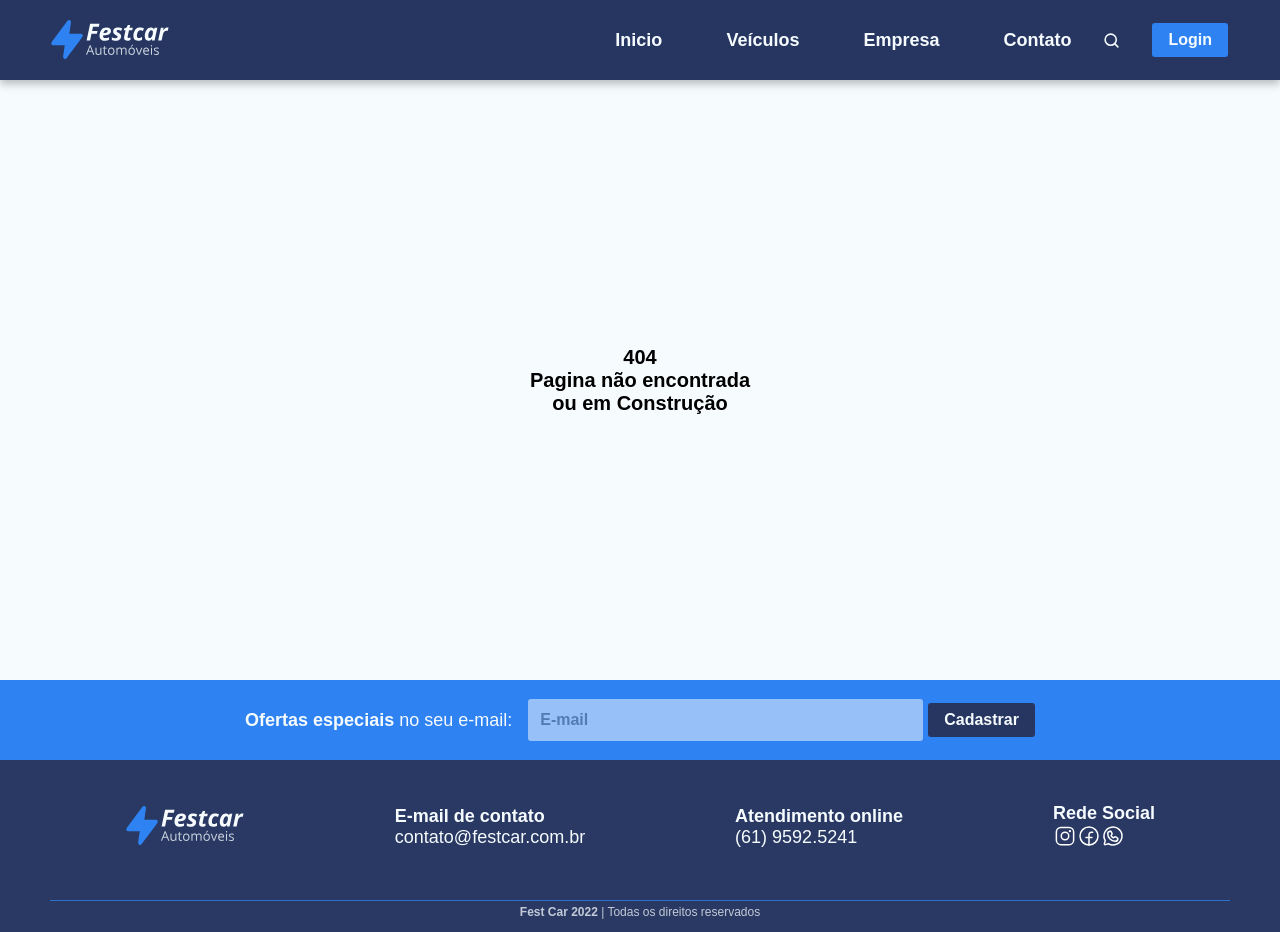
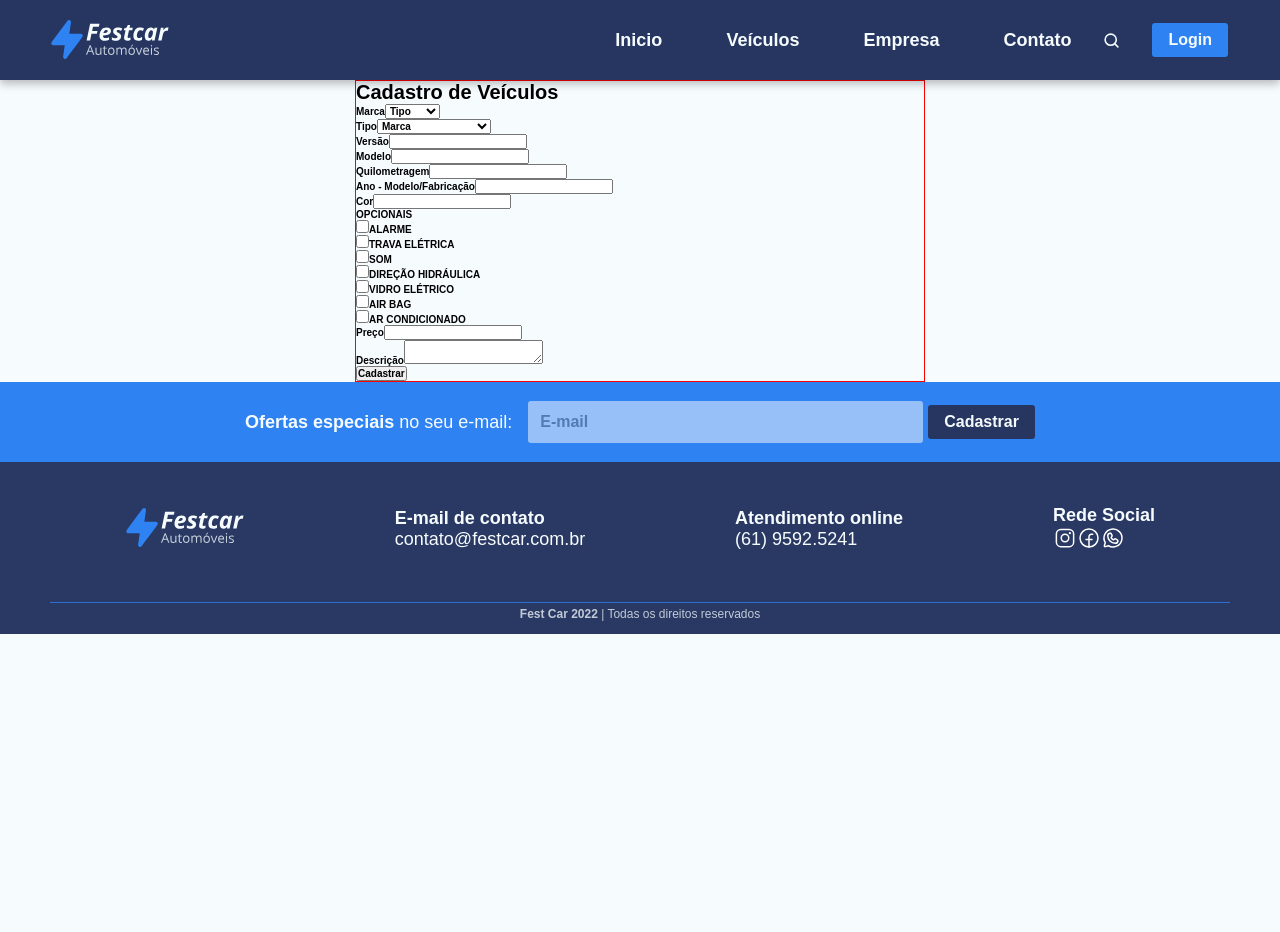
Before and after one commit to 3ddybr/car_next_v2, a Next.js app: page /veiculos in a window 1280 px wide. Before the commit this address had no page. After the commit the page ends 800 px from the top, so only its background shows below. Built offline with nearby package versions, Linux system fonts and the light colour scheme.

Commit message:
pg veiculos parcial

```diff
--- a/src/pages/api/hello.ts
+++ /dev/null
@@ -1,13 +0,0 @@
-// Next.js API route support: https://nextjs.org/docs/api-routes/introduction
-import type { NextApiRequest, NextApiResponse } from 'next'
-
-type Data = {
-  name: string
-}
-
-export default function handler(
-  req: NextApiRequest,
-  res: NextApiResponse<Data>
-) {
-  res.status(200).json({ name: 'John Doe' })
-}
--- /dev/null
+++ b/src/pages/veiculos/index.tsx
@@ -0,0 +1,146 @@
+import { useForm } from "react-hook-form";
+import { SelectTipos } from "../../components/SelectTipos";
+import { dataMarcas } from "../../utils/dataMarcas";
+import { dataTiposCarros } from "../../utils/dataTipoCarros";
+import {
+  VeiculosContainer,
+  VeiculosContent,
+  VeiculosOpcionais,
+} from "./styles";
+
+export default function Veiculos() {
+  const {
+    register,
+    handleSubmit,
+    control,
+    formState: { errors },
+  } = useForm({
+    // resolver: yupResolver(schema),
+  });
+
+  const handleSubmitForm = (event: any) => {
+    return console.log(event);
+  };
+  return (
+    <VeiculosContainer>
+      <VeiculosContent>
+        <main>
+          <h1>Cadastro de Veículos</h1>
+          <div>
+            <section>
+              <label>Marca</label>
+              <SelectTipos
+                dataOptions={dataTiposCarros}
+                control={control}
+                name="type"
+              />
+            </section>
+            <section>
+              <label>Tipo</label>
+              <SelectTipos
+                dataOptions={dataMarcas}
+                control={control}
+                name="brand"
+              />
+            </section>
+            <section>
+              <label>Versão</label>
+              <input type="text" />
+            </section>
+            <section>
+              <label>Modelo</label>
+              <input type="text" />
+            </section>
+            <section>
+              <label>Quilometragem</label>
+              <input type="text" />
+            </section>
+            <section>
+              <label>Ano - Modelo/Fabricação</label>
+              <input type="text" />
+            </section>
+            <section>
+              <label>Cor</label>
+              <input type="text" />
+            </section>
+          </div>
+
+          <VeiculosOpcionais>
+            <legend>OPCIONAIS</legend>
+            <div>
+              <section>
+                <input
+                  type="checkbox"
+                  id="alarme"
+                  {...register("opcionais.alarme")}
+                />
+                <label>ALARME</label>
+              </section>
+              <section>
+                <input
+                  type="checkbox"
+                  id="trava-eletrica"
+                  {...register("opcionais.trava_eletrica")}
+                />
+                <label>TRAVA ELÉTRICA</label>
+              </section>
+              <section>
+                <input
+                  type="checkbox"
+                  id="som"
+                  {...register("opcionais.som")}
+                />
+                <label>SOM</label>
+              </section>
+              <section>
+                <input
+                  type="checkbox"
+                  id="direcao_hidraulica"
+                  {...register("opcionais.direcao_hidraulica")}
+                />
+                <label>DIREÇÃO HIDRÁULICA</label>
+              </section>
+              <section>
+                <input
+                  type="checkbox"
+                  id="vidro_eletrico"
+                  {...register("opcionais.vidro_eletrico")}
+                />
+                <label>VIDRO ELÉTRICO</label>
+              </section>
+              <section>
+                <input
+                  type="checkbox"
+                  id="airbag"
+                  {...register("opcionais.airbag")}
+                />
+                <label>AIR BAG</label>
+              </section>
+              <section>
+                <input
+                  type="checkbox"
+                  id="ar_condicionado"
+                  {...register("opcionais.ar_condicionado")}
+                />
+                <label>AR CONDICIONADO</label>
+              </section>
+            </div>
+          </VeiculosOpcionais>
+
+          <div>
+            <section>
+              <label>Preço</label>
+              <input type="text" />
+            </section>
+
+            <section>
+              <label>Descrição</label>
+              <textarea />
+            </section>
+          </div>
+        </main>
+        <button>Cadastrar</button>
+      </VeiculosContent>
+    </VeiculosContainer>
+  );
+}
--- /dev/null
+++ b/src/pages/veiculos/styles.ts
@@ -0,0 +1,18 @@
+import styled from "styled-components";
+
+export const VeiculosContainer = styled.div`
+  display: flex;
+  align-items: center;
+  justify-content: center;
+
+  width: 100%;
+`;
+
+export const VeiculosContent = styled.form`
+  width: 100vw;
+  max-width: 57rem;
+
+  border: 1px solid red;
+`;
+
+export const VeiculosOpcionais = styled.div``;
```
